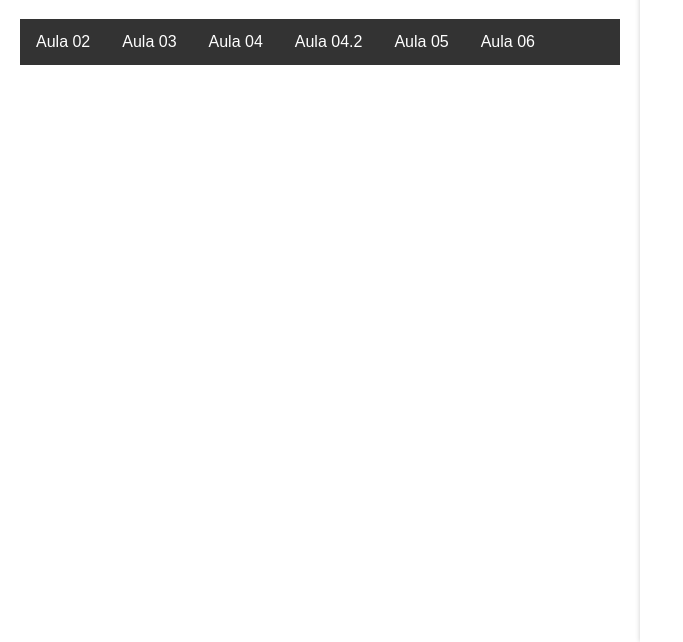
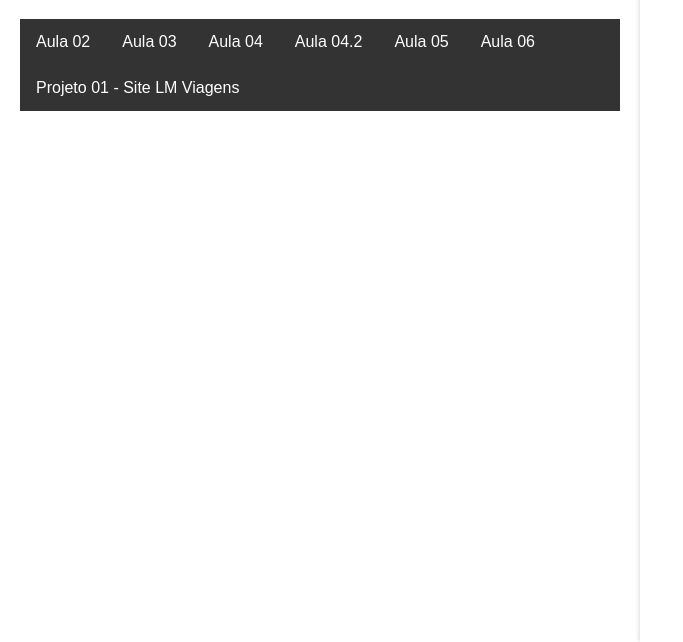
Before and after one commit to laecioinfo/projweb, a plain HTML site: page index.html in a window 1280 px wide. Shown: the part 158-800 px from the top of the page, without its empty margins (0-683 px from the left). Drawn offline with Linux system fonts and the light colour scheme.

Commit message:
Add files via upload

```diff
--- a/index.html
+++ b/index.html
@@ -70,6 +70,7 @@
                 <li><a href="aula04.2/index.html">Aula 04.2</a></li>
                 <li><a href="aula05/index.html">Aula 05</a></li>
                 <li><a href="aula06/index.html">Aula 06</a></li>
+                <li><a href="lm_viagens/index.html">Projeto 01 - Site LM Viagens</a></li>
     </ul>
 
         </div>
```
